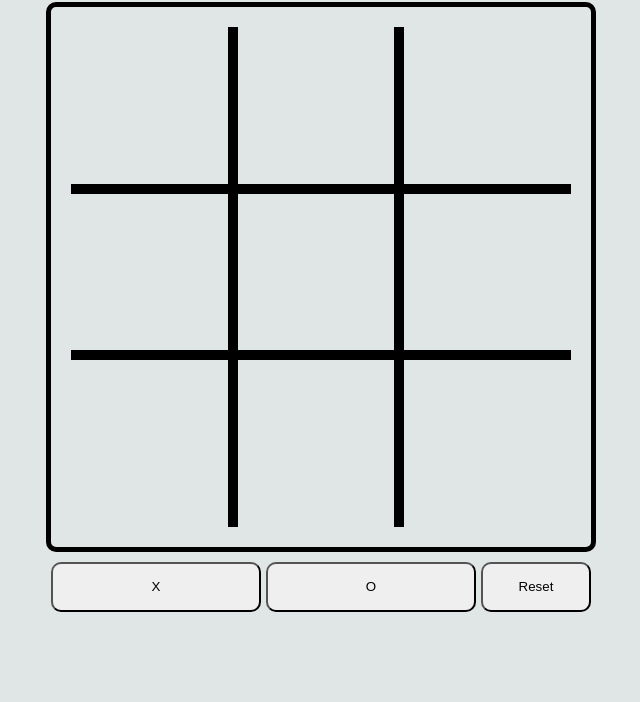
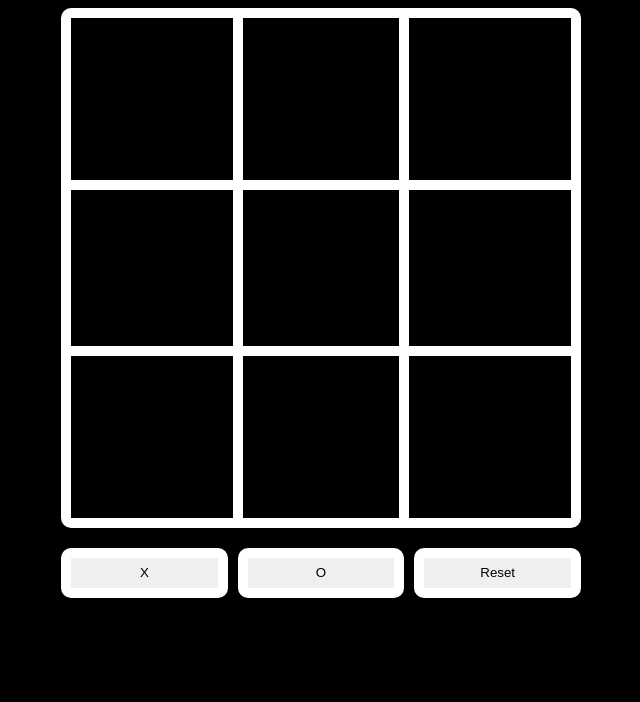
Before and after one commit to 0-MJ/Tic-Tac-Toe, a website: page index.html in a window 1280 px wide. Shown: the part 98-800 px from the top of the page, without its empty margins (319-959 px from the left). Drawn offline with Linux system fonts and the light colour scheme.

Commit message:
redid both css and html

```diff
--- a/index.html
+++ b/index.html
@@ -6,30 +6,29 @@
     <meta name="viewport" content="width=device-width, initial-scale=1.0">
     <title>Tic Tac Toe</title>
     <link rel="stylesheet" href="styles.css">
-    <script src="script.js" defer></script>
+    < src="script.js" defer></script>
 </head>
 <body>
     <header>
         <h1>Tic Tac Toe</h1>
     </header>
     <main>
-        <section class="game-board">
-            <div class="cell"></div>
-            <div class="cell"></div>
-            <div class="cell"></div>
-            <div class="cell"></div>
-            <div class="cell"></div>
-            <div class="cell"></div>
-            <div class="cell"></div>
-            <div class="cell"></div>
-            <div class="cell"></div>
+        <section class="gameBoard">
+            <div class="cell">x</div>
+            <div class="cell">o</div>
+            <div class="cell">x</div>
+            <div class="cell">o</div>
+            <div class="cell">o</div>
+            <div class="cell">x</div>
+            <div class="cell">o</div>
+            <div class="cell">x</div>
+            <div class="cell">o</div>
         </section>
         <section class="button">
             <button id="x">X</button>
             <button id="o">O</button>
             <button id="reset">Reset</button>
         </section>
-
     </main>
 </body>
 </html>
--- a/styles.css
+++ b/styles.css
@@ -1,67 +1,64 @@
-body{
-    background-color: rgb(224, 229, 229);
-    text-align: center;
+H1{
+  color: aliceblue;
 }
 
-main{
+body {
+  display: grid;
+  place-items: center;
+  background-color: black;
+}
 
-  display: inline-block;
+main {
+display: grid;
+grid-template-rows: auto 1fr;
+gap: 20px;
+}
+
+.gameBoard {
+  display: grid;
+  grid-template: repeat(3,1fr)/repeat(3,1fr);
+  width: 500px;
+  height: 500px;
+  border: 10px solid white;
+  border-radius: 10px;
+  cursor: grab;
+}
+
+.cell {
+  border: 5px solid white;
   padding: 20px;
+  text-align: center;
+}
+
+/* Remove right border from cells 3, 6, 9 */
+.cell:nth-child(-n+3) {
+  border-top: none;
+}
+/* Remove bottom border from cells 7, 8, 9 */
+.cell:nth-last-child(-n+3) {
+  border-bottom: none;
+}
+/* Remove right border from cells 3, 6, 9 */
+.cell:nth-child(3n) {
+  border-right: none;
+}
+/* Remove left border from cells 1, 4, 7 */
+.cell:nth-child(3n-2) {
+  border-left: none;
 }
 
 
-.game-board {
+  /*Buttion custiomization  */
+  .button {
     display: grid;
-    grid-template-columns: repeat(3, 1fr);
-    grid-template-rows: repeat(3, 1fr);
-    height: 500px;
-    width: 500px;
-    margin: 0 auto;
-    border: 5px solid black;
-    border-radius:10px;
-    padding: 20px;
+    grid-template-columns: repeat(3, 1fr); /* Create two equal columns for "X" and "O" */
+    gap: 10px; /* Add a gap between the buttons */
+    height: 50px;
   }
 
-  .cell {
-   border-bottom: 10px solid black;
-   border-right: 10px solid black;
-
+  #x,#o,#reset {
+    border: 10px solid white;
+    border-radius: 10px;
+    box-shadow: 10px;
+    cursor: pointer;
   }
-
-  .cell:nth-child(9n),
-  .cell:nth-child(8n),
-  .cell:nth-child(7n) {
-    border-bottom: none;
-  }
-  .cell:nth-child(3n) {
-    border-right: none;
-  }
-
-.button{
-  margin-top: 10px;
-  display: flex;
-  justify-content: space-evenly;
-}
- #x,#o {
-  box-shadow: 4px;
-  border-radius: 10px;
-  width: 210px;
-  height: 50px;
- }
-.button-clicked {
-    background-color: rgb(19, 19, 14);
-    color: rgb(241, 229, 229);
-    font-weight: bold;
-    box-shadow: 0 10px 20px rgba(0, 0, 0, 0.5);
-  }
-#reset{
-    box-shadow: 4px;
-    border-radius: 10px;
-    width: 110px;
-    height: 50px;
-  }
-#reset:active{
-    background-color:rgb(224, 229, 229);
-    box-shadow: 0 5px rgb(40, 40, 40);
-    transform: translateY(4px);
-}
```
